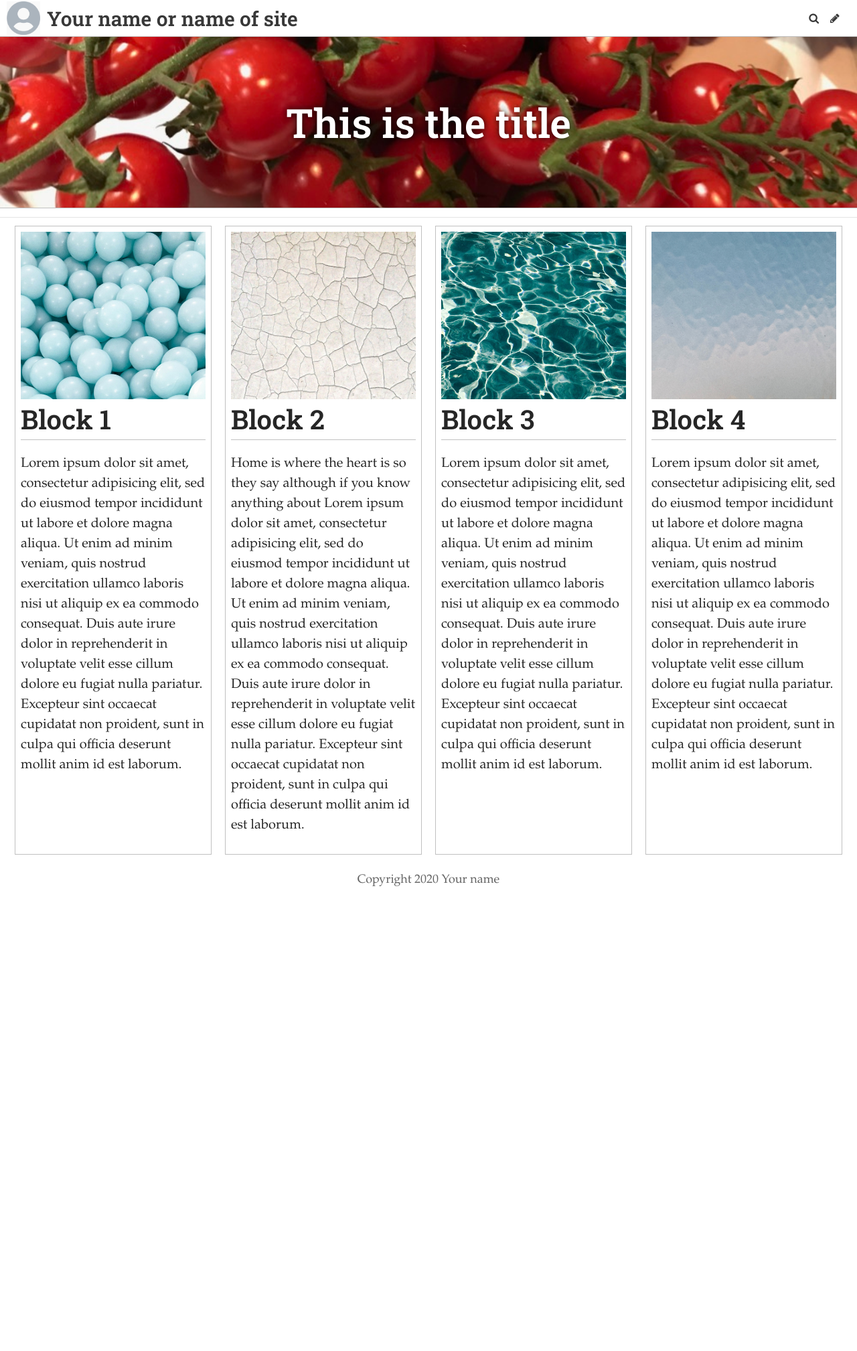
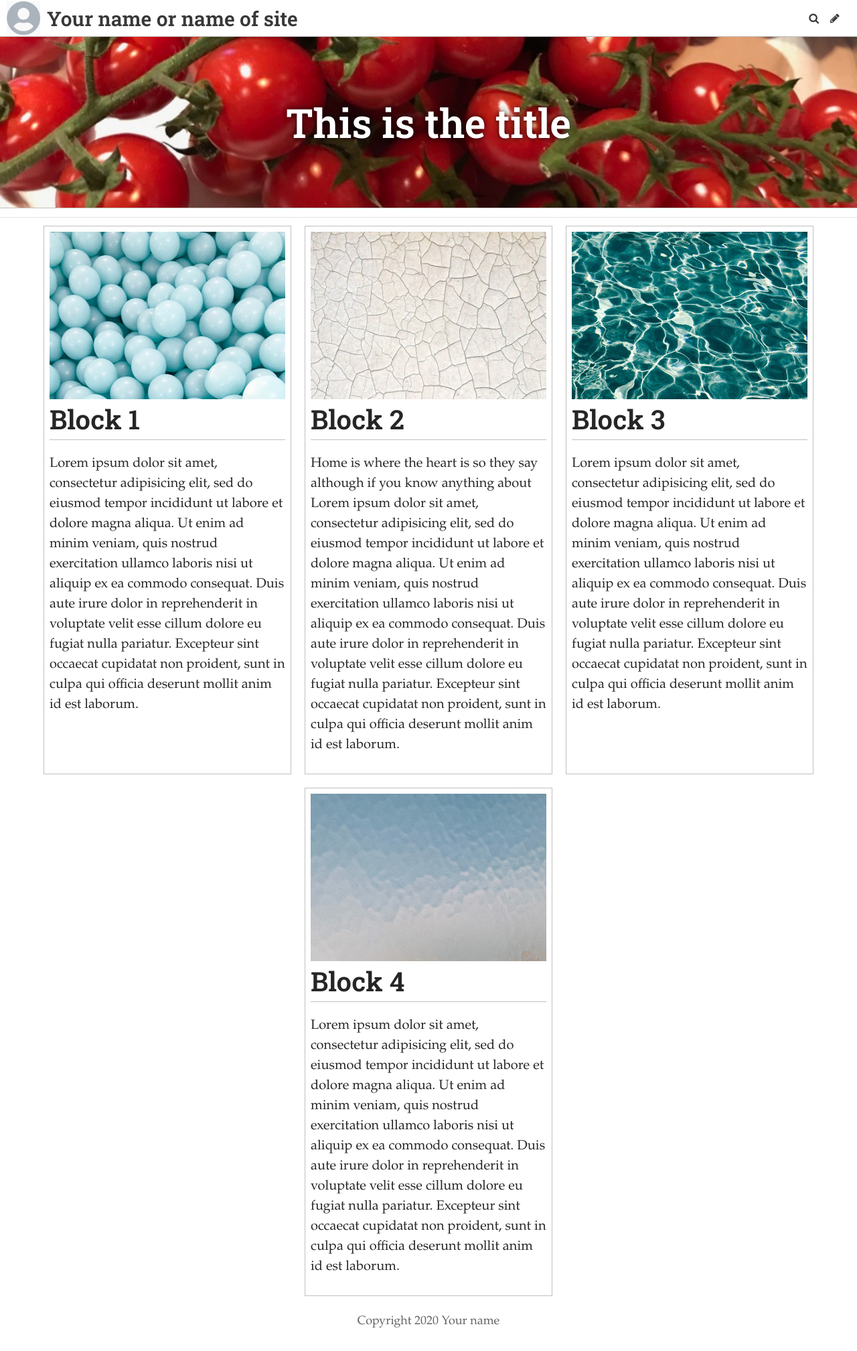
Before and after one commit to sanchiadevillierskuun/Sanch-, a Jekyll site: the page built from pages/home.md, in a window 1280 px wide. Shown: the whole page at 67% size. Built offline with Jekyll 4.4.1, drawn with Linux system fonts in a browser that asks for light colours; some web fonts are replaced; before the commit the page ends 1358 px from its top, so only the background shows below that.

```diff
--- a/_data/settings.yml
+++ b/_data/settings.yml
@@ -3,7 +3,7 @@ description: A website with a blog
 header_text: My Dream Blog
 footer_text: Copyright 2020 Your name
 header_feature_image: ../uploads/pages.jpg
-bannerheight: "20"
+bannerheight: "20vmax"
 gridlayout: false
 logo: /uploads/logo.jpg
 favicon: /uploads/favicon.ico
--- a/_includes/head.html
+++ b/_includes/head.html
@@ -10,7 +10,14 @@
 
     <style>
       .home #main {
-        height:{{ site.data.settings.bannerheight }}vmax;
+        height:{{ site.data.settings.bannerheight }};
+      }
+
+      @media screen and (max-width: 450px) {
+
+        .home #main {
+          height:20vmin;
+        }
       }
     </style>
 
--- a/_layouts/blog.html
+++ b/_layouts/blog.html
@@ -2,12 +2,12 @@
 layout: default
 ---
 
-<div class="home">
+<main class="home">
 
 {%- if site.data.settings.header_feature_image -%}
 
 <article id="page-content" class="feature-image">
-  <header id="main" style="text-shadow: 0px 0px 10px rgba(0,0,0,0.9) !important; background-image: url('{{ site.data.settings.header_feature_image | relative_url }}')">
+  <header id="main" style="text-shadow: 0px 0px 10px rgba(0,0,0,0.9) !important; background-image: url('{{ site.data.settings.header_feature_image | relative_url }}');">
   {%- if site.data.settings.header_text -%}
     <h1> {{ site.data.settings.header_text }} </h1>
   {%- endif -%}
@@ -17,4 +17,4 @@ layout: default
 
 {%- include blog.html -%}
 
-</div>
+</main>
--- a/styles/gridlayout.css
+++ b/styles/gridlayout.css
@@ -22,7 +22,7 @@
       -ms-flex: auto;
           flex: 0 0 1;
   max-width: 850px;
-  min-width: 180px;
+  min-width: 280px;
 }
 
 .home .posts {
@@ -31,15 +31,15 @@
   display:flex;
   -webkit-box-orient: horizontal;
   -webkit-box-direction: normal;
-      -ms-flex-flow: row nowrap;
-          flex-flow: row nowrap;
+      -ms-flex-flow: row wrap;
+          flex-flow: row wrap;
   -ms-flex-pack: distribute;
       justify-content: center;
   padding:2px 12px;
   }
 
 .home .post-teaser {
-  flex-basis: 400px;
+  flex-basis: 370px;
   padding: 8px !important;
   margin: 10px;
   border:1px solid silver;
```
Also changed, not shown: admin/config.yml (+7 -6 lines).
